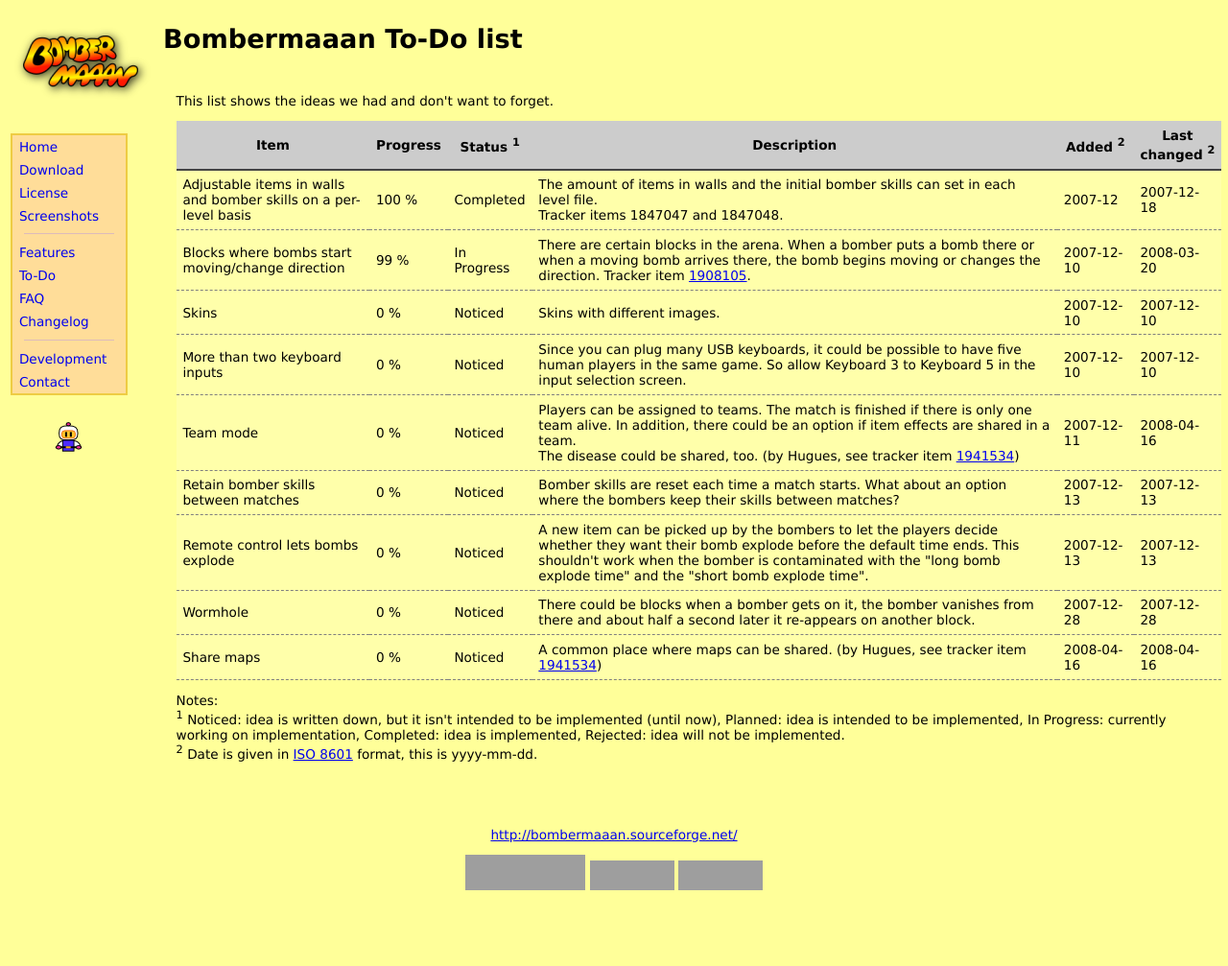
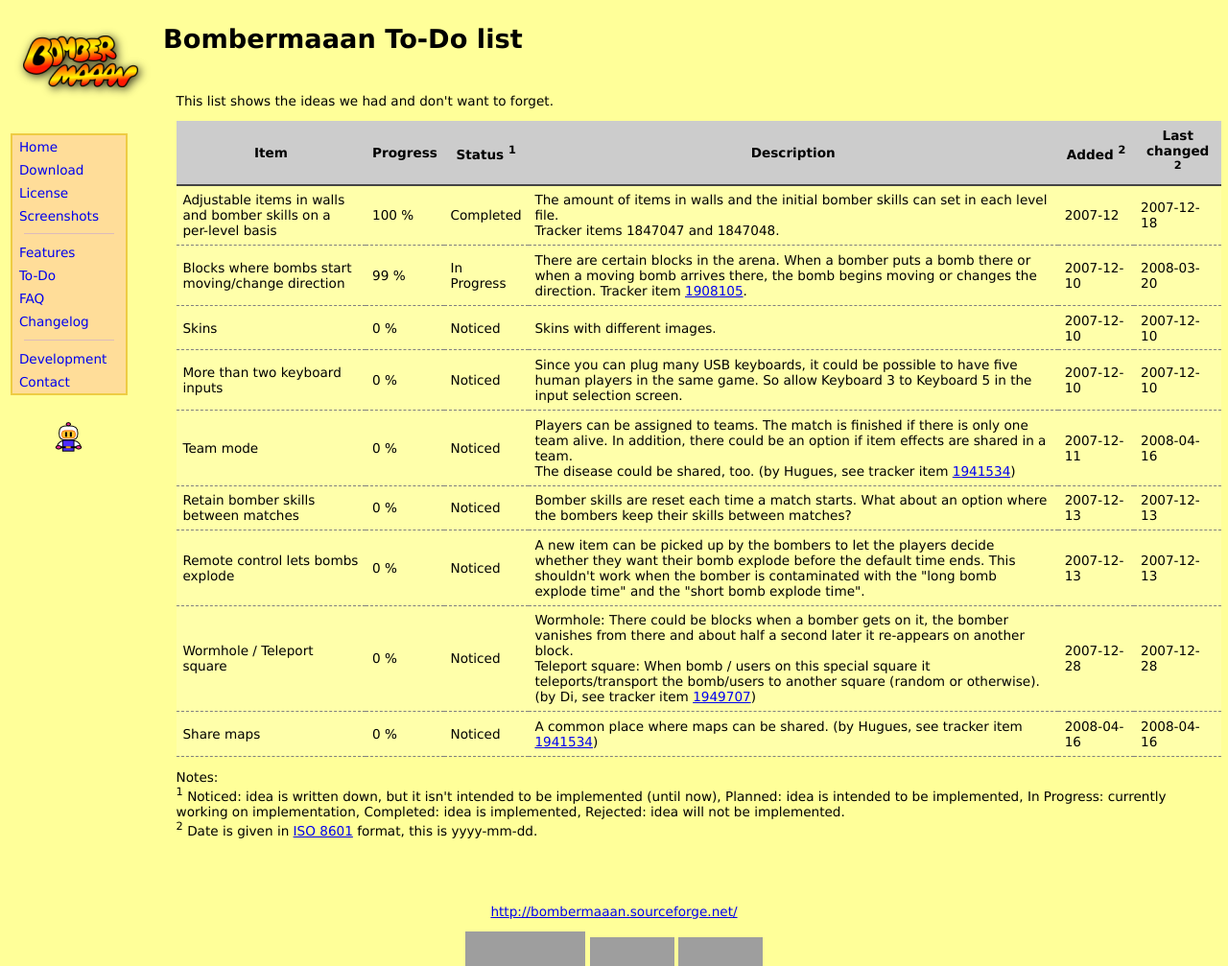
Before and after one commit to talregev/Bombermaaan, a PHP site: page /todo.php in a window 1280 px wide. Shown: the top 1007 px of the page at 96% size. Before the commit the page ends 928 px from the top, so only its background shows below. Run offline with PHP 8.4, Linux system fonts and the light colour scheme; grey boxes are pictures that could not be loaded.

Commit message:
Enhanced wormhole item by stylistique's suggestion
git-svn-id: https://svn.code.sf.net/p/bombermaaan/code/trunk@403 7fe5b47a-8640-0410-b185-a85574715510

```diff
--- a/web/todo.php
+++ b/web/todo.php
@@ -91,11 +91,14 @@ This list shows the ideas we had and don't want to forget.
 </tr>
 
 <tr>
-<td>Wormhole</td>
+<td>Wormhole / Teleport square</td>
 <td>0 %</td>
 <td>Noticed</td>
-<td>There could be blocks when a bomber gets on it, the bomber vanishes from there and about
-half a second later it re-appears on another block.</td>
+<td>Wormhole: There could be blocks when a bomber gets on it, the bomber vanishes from there and about
+half a second later it re-appears on another block.<br />
+Teleport square: When bomb / users on this special square it teleports/transport the bomb/users to
+another square (random or otherwise).
+(by Di, see tracker item <a href="https://sourceforge.net/tracker/index.php?func=detail&amp;aid=1949707&amp;group_id=81520&amp;atid=563213">1949707</a>)</td>
 <td>2007-12-28</td>
 <td>2007-12-28</td>
 </tr>
```
